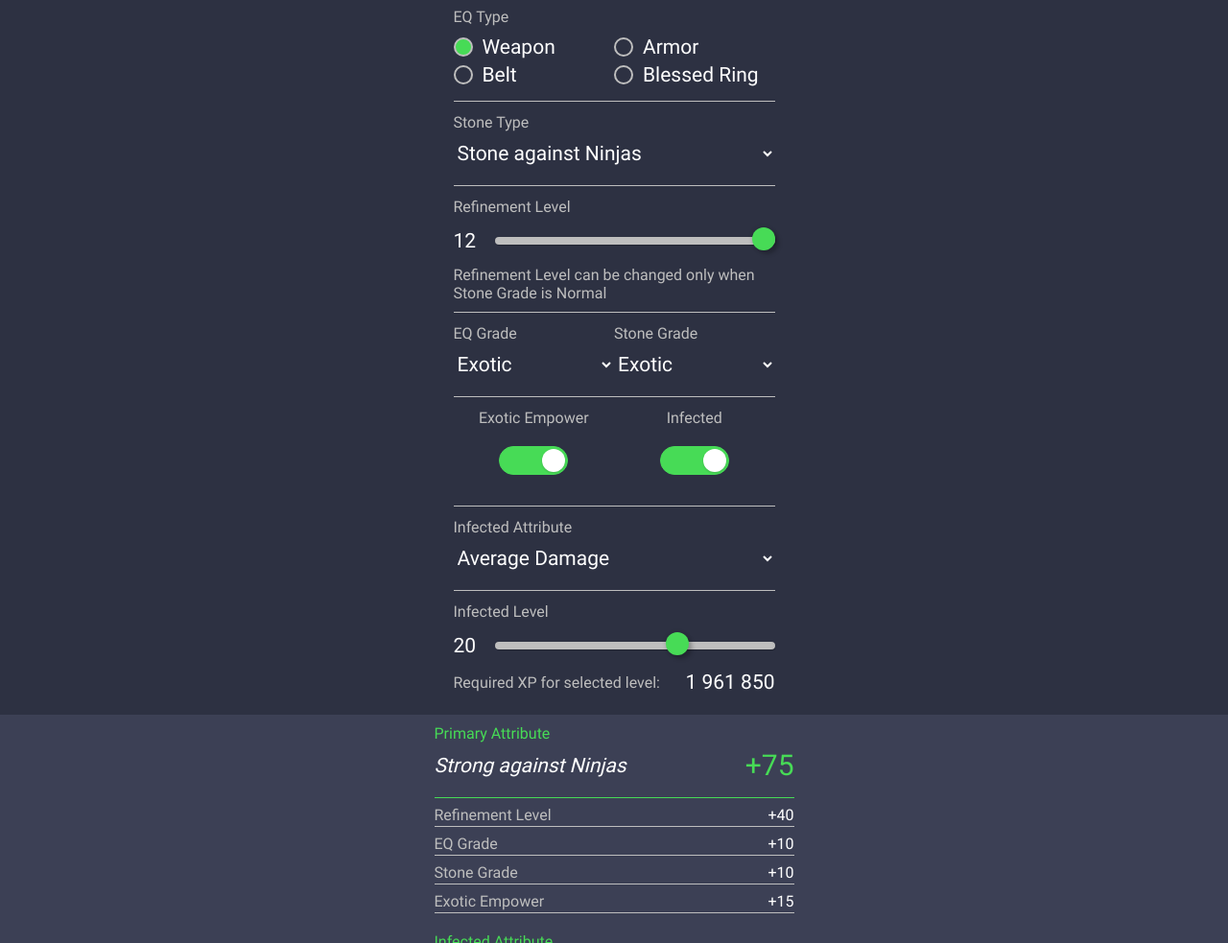
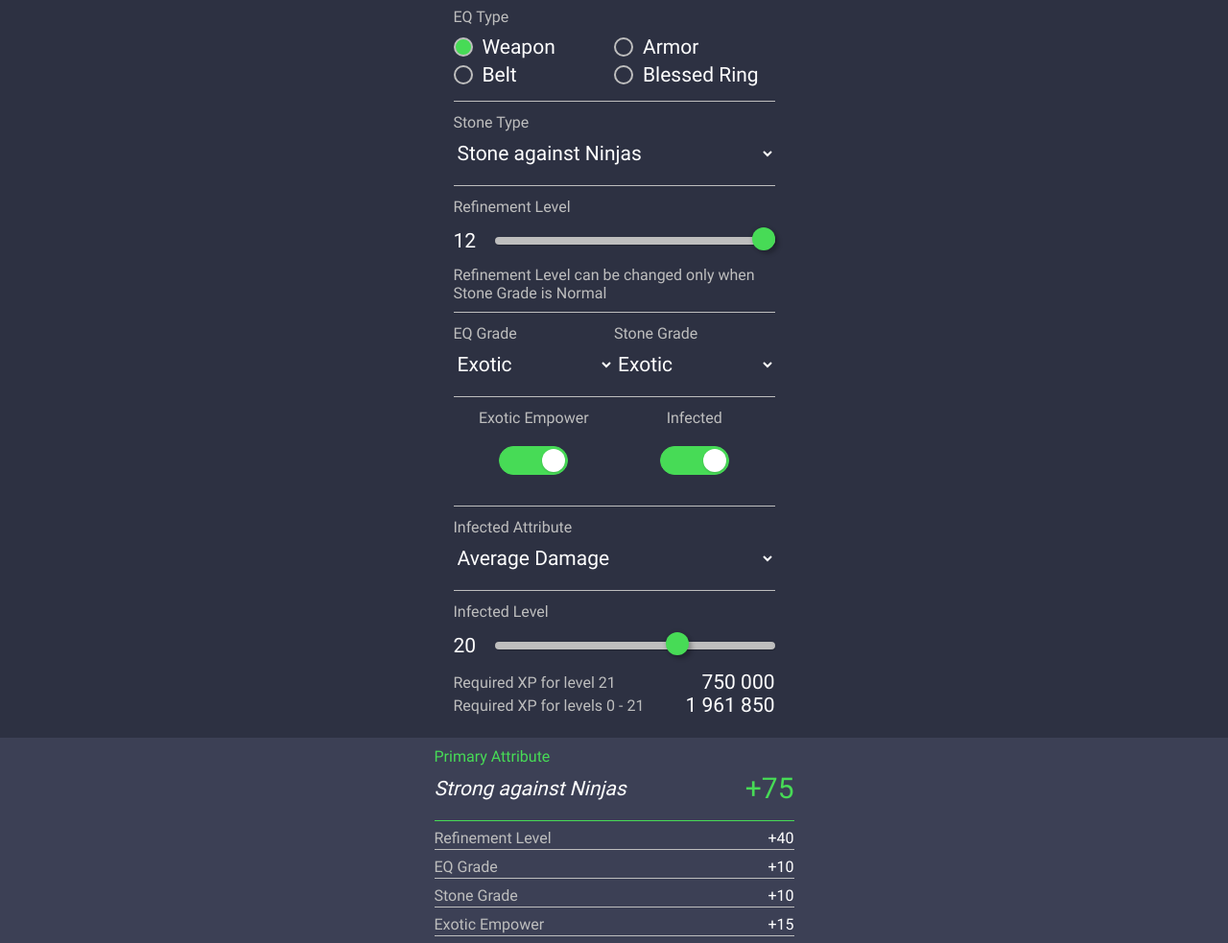
Before and after one commit to petrstepvn/cw2-stone-calculator, a website built with webpack: page src/index.html in a window 1280 px wide. Shown: the part 86-1069 px from the top of the page at 96% size. Built offline with nearby package versions, Linux system fonts and the light colour scheme.

Commit message:
added current lvl req xp

```diff
--- a/src/UpdateDOM.js
+++ b/src/UpdateDOM.js
@@ -8,10 +8,13 @@ import {
 } from './index';
 
 export const updateInputElements = () => {
+  const { InfectedExpPerLevel } = Data;
+  const { stoneGrade, refinementLevel, infectedLevel } = inputData;
+
   const refinementLevelSliderDOM = inputElementsDOM.find(
     (el) => el.id === 'refinementLevelSlider'
   );
-	inputData.stoneGrade
+  stoneGrade
     ? (refinementLevelSliderDOM.disabled = true)
     : (refinementLevelSliderDOM.disabled = false);
 
@@ -21,16 +24,22 @@ export const updateInputElements = () => {
   const infectedLevels = inputElementsDOM.filter((el) =>
     /infectedLevel/i.test(el.id)
   );
-	refinementLevels.forEach((el) => (el.value = inputData.refinementLevel));
-	infectedLevels.forEach((el) => (el.value = inputData.infectedLevel));
+  refinementLevels.forEach((el) => (el.value = refinementLevel));
+  infectedLevels.forEach((el) => (el.value = infectedLevel));
 
+  const infectedLevelSmall = document.querySelectorAll('.infectedLevelSmall');
   const infectedLevelXpDOM = document.getElementById('infectedLevelXp');
-	const { InfectedExpPerLevel } = Data;
-	const { infectedLevel } = inputData;
-	const requiredXp = InfectedExpPerLevel.slice(0, infectedLevel + 1).reduce(
-		(acc, curr) => acc + curr
+  const infectedLevelXpTotalDOM = document.getElementById(
+    'infectedLevelXpTotal'
   );
+  const requiredXp = InfectedExpPerLevel[infectedLevel];
+  const requiredXpTotal = InfectedExpPerLevel.slice(
+    0,
+    infectedLevel + 1
+  ).reduce((acc, curr) => acc + curr);
   infectedLevelXpDOM.textContent = thousandSeparator(requiredXp);
+  infectedLevelXpTotalDOM.textContent = thousandSeparator(requiredXpTotal);
+  infectedLevelSmall.forEach((el) => (el.textContent = infectedLevel + 1));
 };
 
 export const updateResultsDOM = () => {
--- a/src/index.html
+++ b/src/index.html
@@ -75,8 +75,12 @@
               <input type="range" id="infectedLevelSlider" min="0" max="30" value="20" />
             </div>
             <div class="infectedLevel-wrapper2">
-              <p class="infectedLevelSmall-text">Required XP for selected level:</p>
+              <p class="infectedLevelSmall-text">Required XP for level <span class="infectedLevelSmall">30</span></p>
               <span id="infectedLevelXp">44 211 850</span>
+            </div>
+            <div class="infectedLevel-wrapper2">
+              <p class="infectedLevelSmall-text">Required XP for levels 0 - <span class="infectedLevelSmall">30</span></p>
+              <span id="infectedLevelXpTotal">44 211 850</span>
             </div>
           </div>
         </div>
```
Lines whose indentation alone changed are shown as unchanged.
